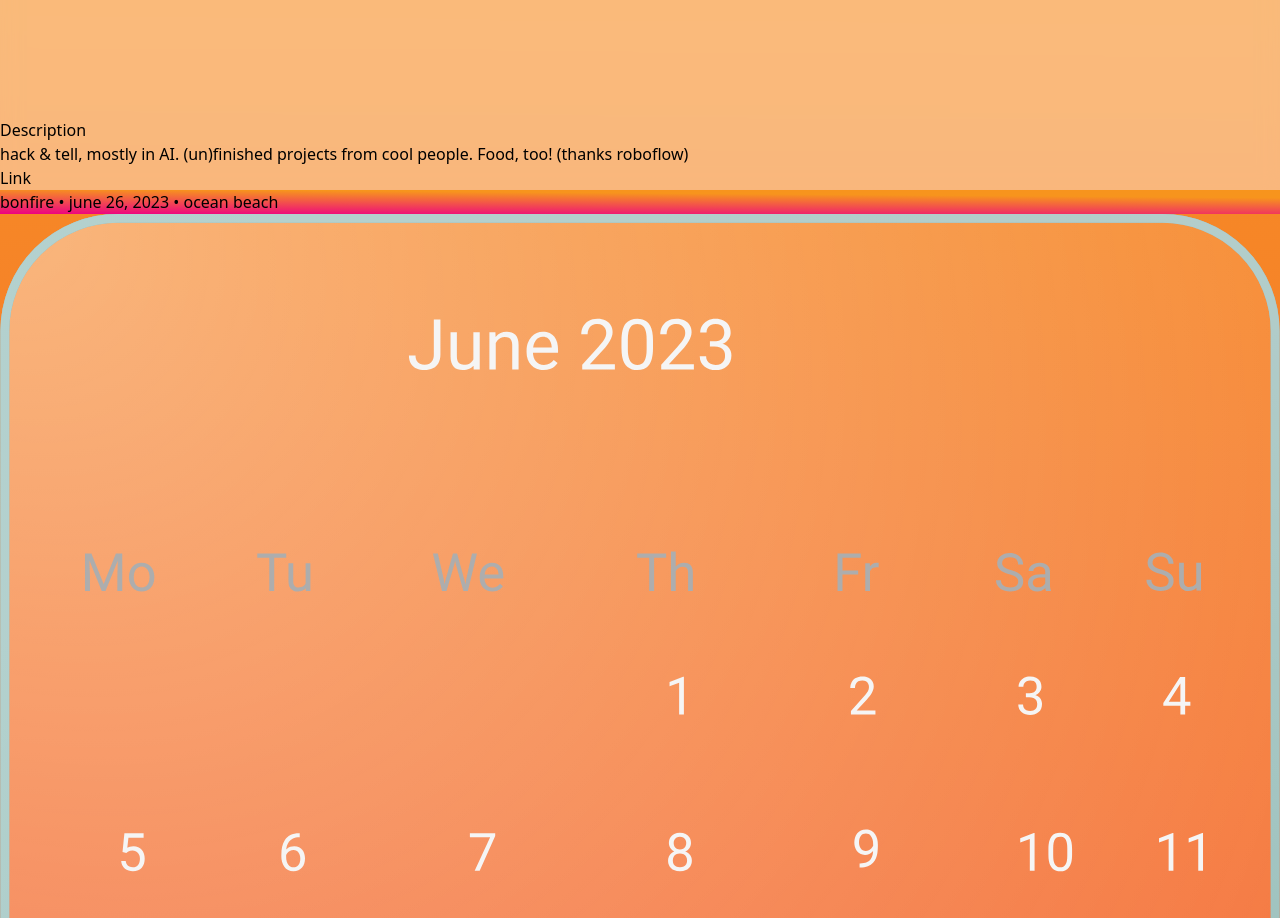
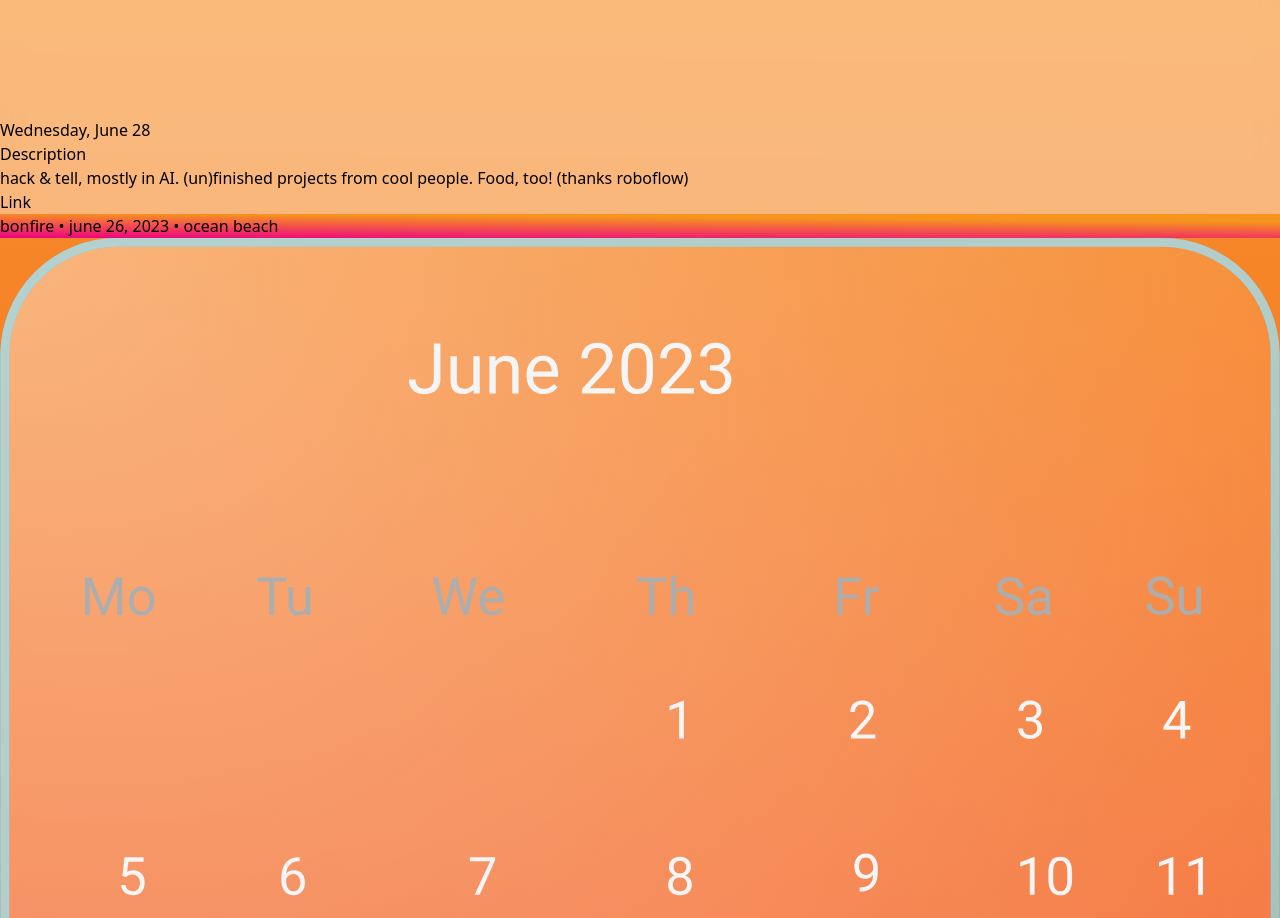
Before and after one commit to brevdev/endlessaisummer, a Next.js app: page / in a window 1280 px wide. Shown: the part 1687-2605 px from the top of the page. Built offline with nearby package versions, Linux system fonts and the light colour scheme.

Commit message:
add date to the next up

```diff
--- a/src/components/Table.jsx
+++ b/src/components/Table.jsx
@@ -2,6 +2,7 @@ import React, { useState } from 'react'
 import bonfire from '@/images/events/bonfire.png'
 import showandtell from '@/images/events/showandtell.png'
 import hackathon from '@/images/events/hackathon.png'
+import { DiamondIcon } from '@/components/DiamondIcon'
 
 const events = [
   {
@@ -78,6 +79,13 @@ export function EventCard() {
                 />
               </svg>
             </h3>
+            <div className="order-first -mx-4 flex flex-auto basis-full overflow-x-auto whitespace-nowrap border-b border-blue-600/10 py-4 font-mono text-sm text-[#ec0d7f] sm:-mx-6 lg:order-none lg:mx-0 lg:basis-auto lg:border-0 lg:py-0">
+              <div className="mx-auto flex items-center gap-4 px-4 font-bold">
+                <p>
+                  <time dateTime="2022-04-06">{event.date}</time>
+                </p>
+              </div>
+            </div>
             <dl className="mt-1 flex flex-grow flex-col justify-between">
               {/* <dt className="sr-only">Title</dt>
               <dd className="text-sm text-gray-500">{event.title}</dd> */}
```
